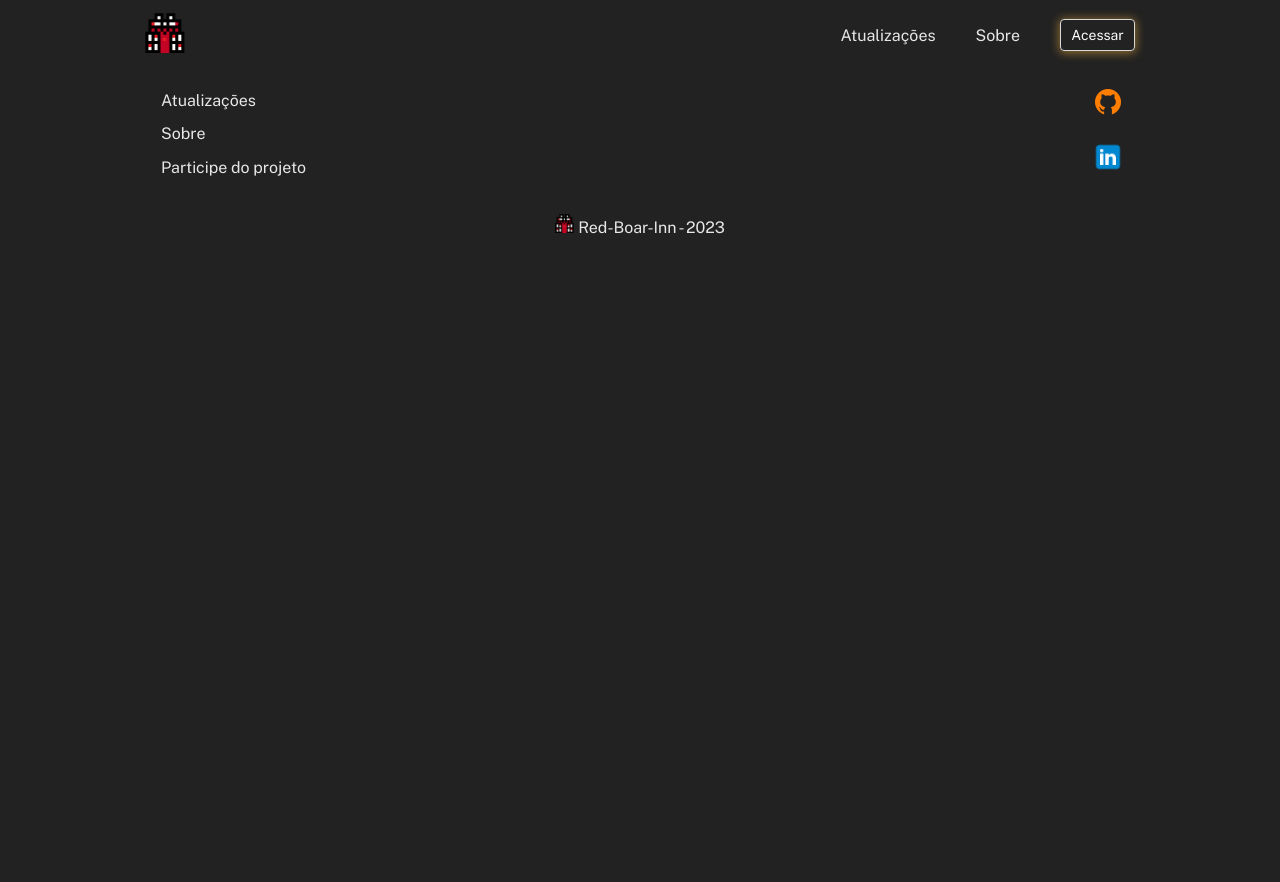
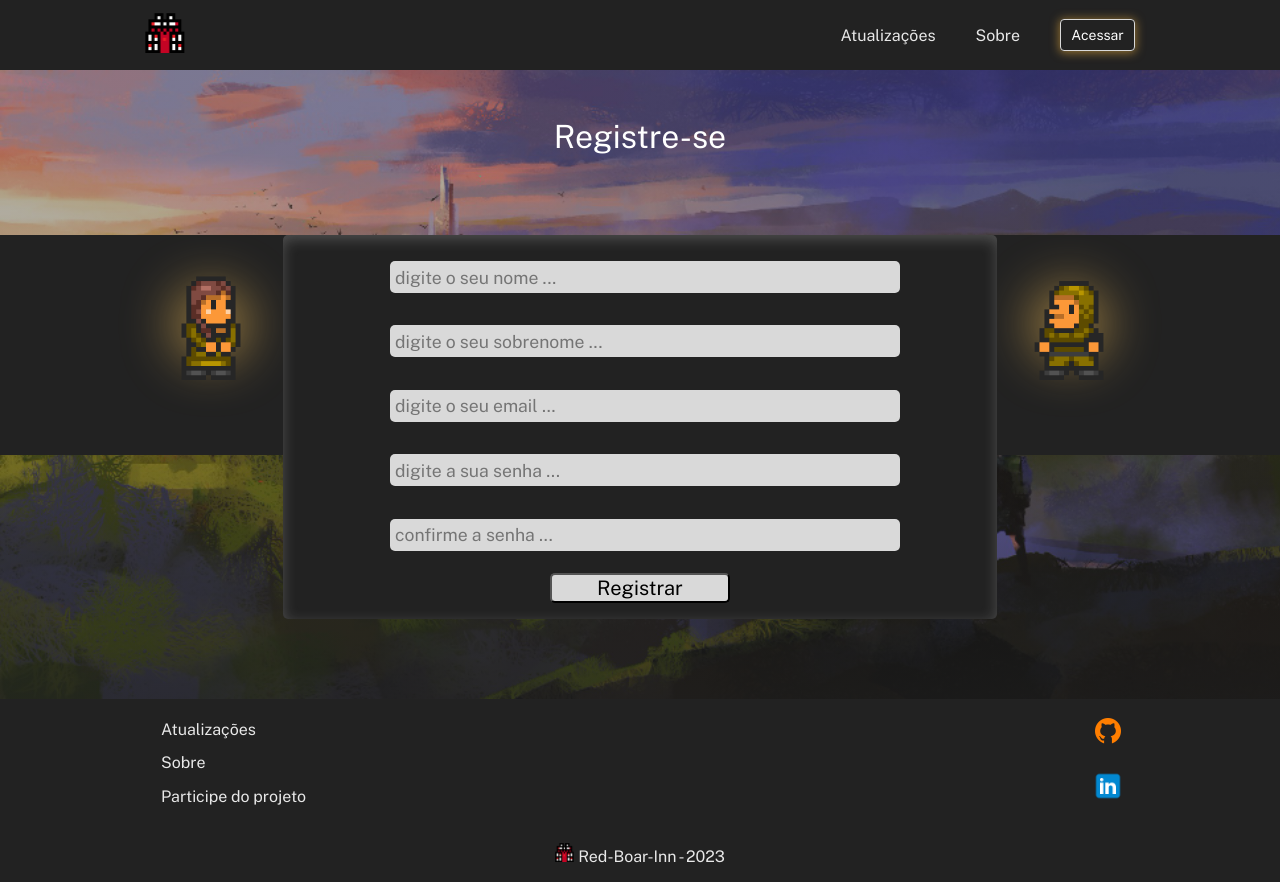
Before and after one commit to Fernando-Medeiros/red-boar-inn-game, a Vue app: page /registrar in a window 1280 px wide. Before the commit the page ends 800 px from the top, so only its background shows below. Built offline with nearby package versions, Linux system fonts and the light colour scheme.

Commit message:
feat: add register components

```diff
--- /dev/null
+++ b/src/components/view-register/register.main.comp.vue
@@ -0,0 +1,162 @@
+<script lang="ts">
+import { defineComponent } from "vue";
+import SpriteComponent from "@/components/global/comp/sprite.comp.vue";
+import InputTextComponent from "@/components/global/comp/input-text.comp.vue";
+import InputSubmitComponent from "@/components/global/comp/input-submit.comp.vue";
+
+export default defineComponent({
+  name: "RegisterMainComponent",
+  components: {
+    SpriteComponent,
+    InputTextComponent,
+    InputSubmitComponent,
+  },
+  data() {
+    return {
+      title: "Registre-se",
+      form: {
+        firstName: "",
+        lastName: "",
+        email: "",
+        password: "",
+        confirmPassword: "",
+      },
+    };
+  },
+  methods: {
+    async register() {
+      console.log(this.form);
+    },
+    emitFirstName(value: string) {
+      this.form.firstName = value;
+    },
+    emitLastName(value: string) {
+      this.form.lastName = value;
+    },
+    emitEmail(value: string) {
+      this.form.email = value;
+    },
+    emitPassword(value: string) {
+      this.form.password = value;
+    },
+    emitConfirmPassword(value: string) {
+      this.form.confirmPassword = value;
+    },
+  },
+});
+</script>
+
+<template>
+  <div class="background">
+    <h1 class="title main-container">
+      {{ title }}
+    </h1>
+
+    <span class="background-banner"></span>
+
+    <div class="container-banner main-container">
+      <SpriteComponent
+        :rotate-y="true"
+        :sprite-name="'peasant'"
+        :sprite-gender="'woman'"
+      />
+
+      <form class="form-login" method="" @submit.prevent="register">
+        <InputTextComponent
+          :placeholder="'digite o seu nome ...'"
+          @emit-content="emitFirstName"
+        />
+
+        <InputTextComponent
+          :placeholder="'digite o seu sobrenome ...'"
+          @emit-content="emitLastName"
+        />
+
+        <InputTextComponent
+          :placeholder="'digite o seu email ...'"
+          @emit-content="emitEmail"
+        />
+
+        <InputTextComponent
+          :placeholder="'digite a sua senha ...'"
+          @emit-content="emitPassword"
+        />
+
+        <InputTextComponent
+          :placeholder="'confirme a senha ...'"
+          @emit-content="emitConfirmPassword"
+        />
+
+        <InputSubmitComponent :placeholder="'Registrar'" />
+      </form>
+
+      <SpriteComponent
+        :rotate-y="false"
+        :sprite-name="'peasant'"
+        :sprite-gender="'man'"
+      />
+    </div>
+  </div>
+</template>
+
+<style scoped>
+.background {
+  background-image: linear-gradient(#2222225b, #2222225b, #222222c0),
+    url("@/assets/pictures/img3.png");
+  background-repeat: no-repeat;
+  background-size: cover;
+}
+.title {
+  font-size: 32px;
+  font-weight: 400;
+  text-align: center;
+  padding-top: 3rem;
+  padding-bottom: 5rem;
+  color: white;
+}
+
+.background-banner {
+  z-index: 0;
+  position: absolute;
+  width: 100%;
+  height: 220px;
+  background-color: #222222;
+}
+.container-banner {
+  display: grid;
+  padding-bottom: 5rem;
+  grid-template-columns: 0.2fr 1fr 0.2fr;
+}
+
+.form-login {
+  z-index: 1;
+  display: grid;
+  width: 100%;
+  gap: 1.4rem;
+  padding-top: 1rem;
+  padding-bottom: 1rem;
+  border-radius: 5px;
+  box-shadow: inset 0px 4px 14px rgba(219, 219, 219, 0.25);
+  background: #222222;
+}
+
+@media (max-width: 780px) {
+  .background {
+    background-position: center;
+  }
+  .title {
+    font-size: 24px;
+    padding-bottom: 3rem;
+  }
+  .background-banner {
+    z-index: 0;
+    position: absolute;
+    width: 100%;
+    height: 600px;
+    background-color: #222222;
+  }
+  .container-banner {
+    grid-template-columns: auto;
+  }
+}
+</style>
--- a/src/router/index.ts
+++ b/src/router/index.ts
@@ -22,6 +22,11 @@ const routes: Array<RouteRecordRaw> = [
     name: "acessar",
     component: () => import("../views/LoginView.vue"),
   },
+  {
+    path: "/registrar",
+    name: "registrar",
+    component: () => import("../views/RegisterView.vue"),
+  },
 ];
 
 const router = createRouter({
--- /dev/null
+++ b/src/views/RegisterView.vue
@@ -0,0 +1,13 @@
+<script lang="ts">
+import { defineComponent } from "vue";
+import RegisterMainComponent from "@/components/view-register/register.main.comp.vue";
+
+export default defineComponent({
+  name: "RegisterView",
+  components: { RegisterMainComponent },
+});
+</script>
+
+<template>
+  <RegisterMainComponent />
+</template>
```
